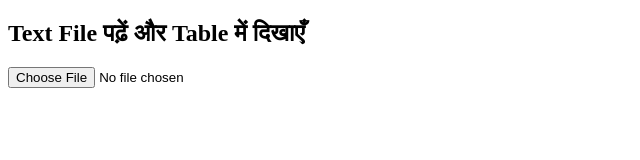
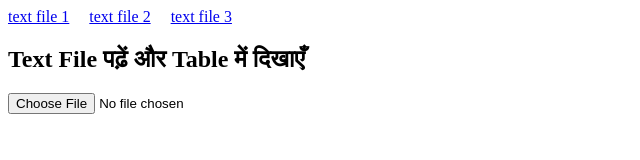
Before and after one commit to nkg26/NE, a plain HTML site: page testing/read-text-file.html in a window 1280 px wide. Shown: the whole page, without its empty margins (0-640 px from the left). Drawn offline with Linux system fonts and the light colour scheme.

Commit message:
Update read-text-file.html

```diff
--- a/testing/read-text-file.html
+++ b/testing/read-text-file.html
@@ -20,6 +20,10 @@
 </style>
 </head>
 <body>
+	<a href="read-text-file.html">text file 1</a> &nbsp; &nbsp;
+	<a href="read-text2js.html">text file 2</a> &nbsp; &nbsp;
+	<a href="read-text2js2.html">text file 3</a> &nbsp; &nbsp;
+	<br/>
 
 <h2>Text File पढ़ें और Table में दिखाएँ</h2>
 <input type="file" id="fileInput" accept=".txt,.csv,.tsv,.dat">
```
